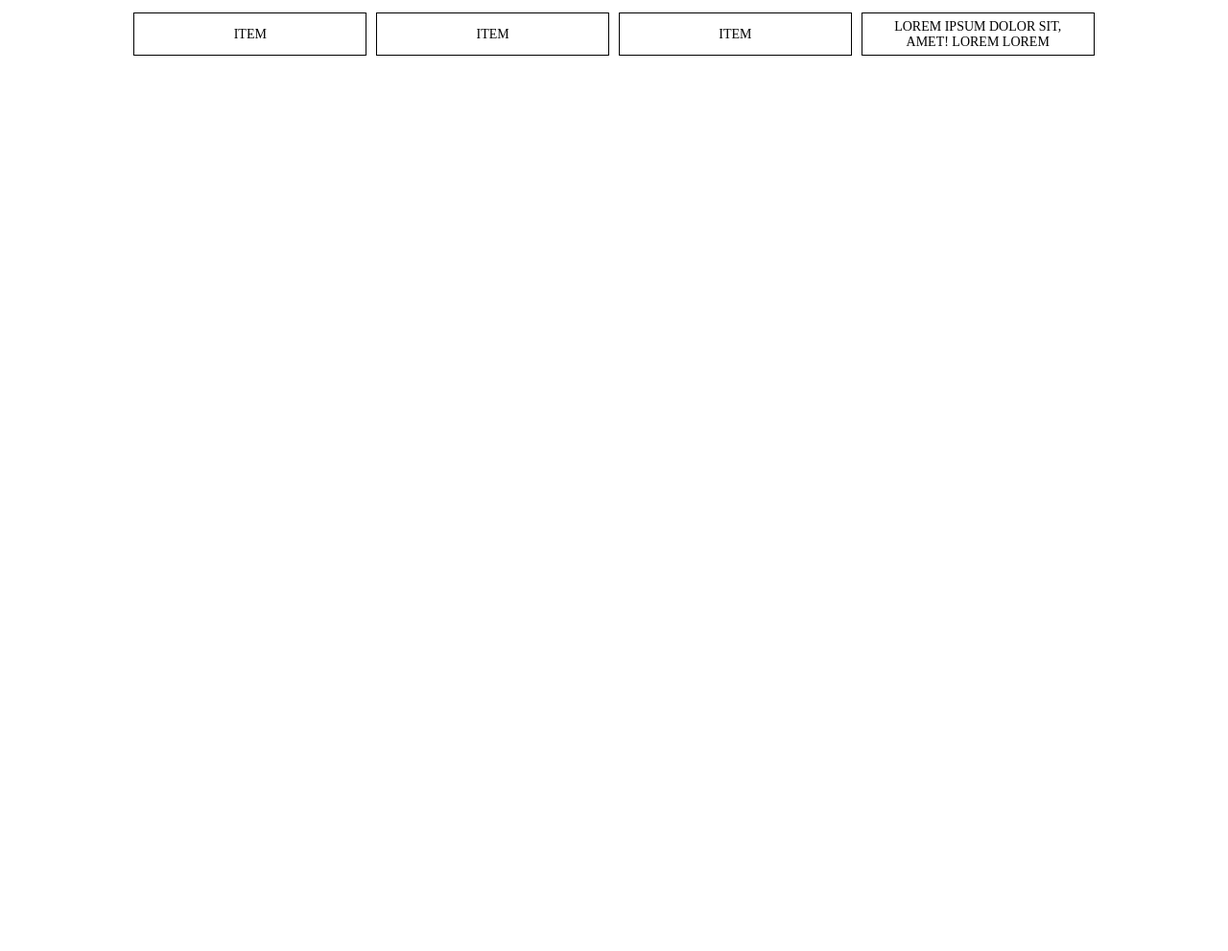
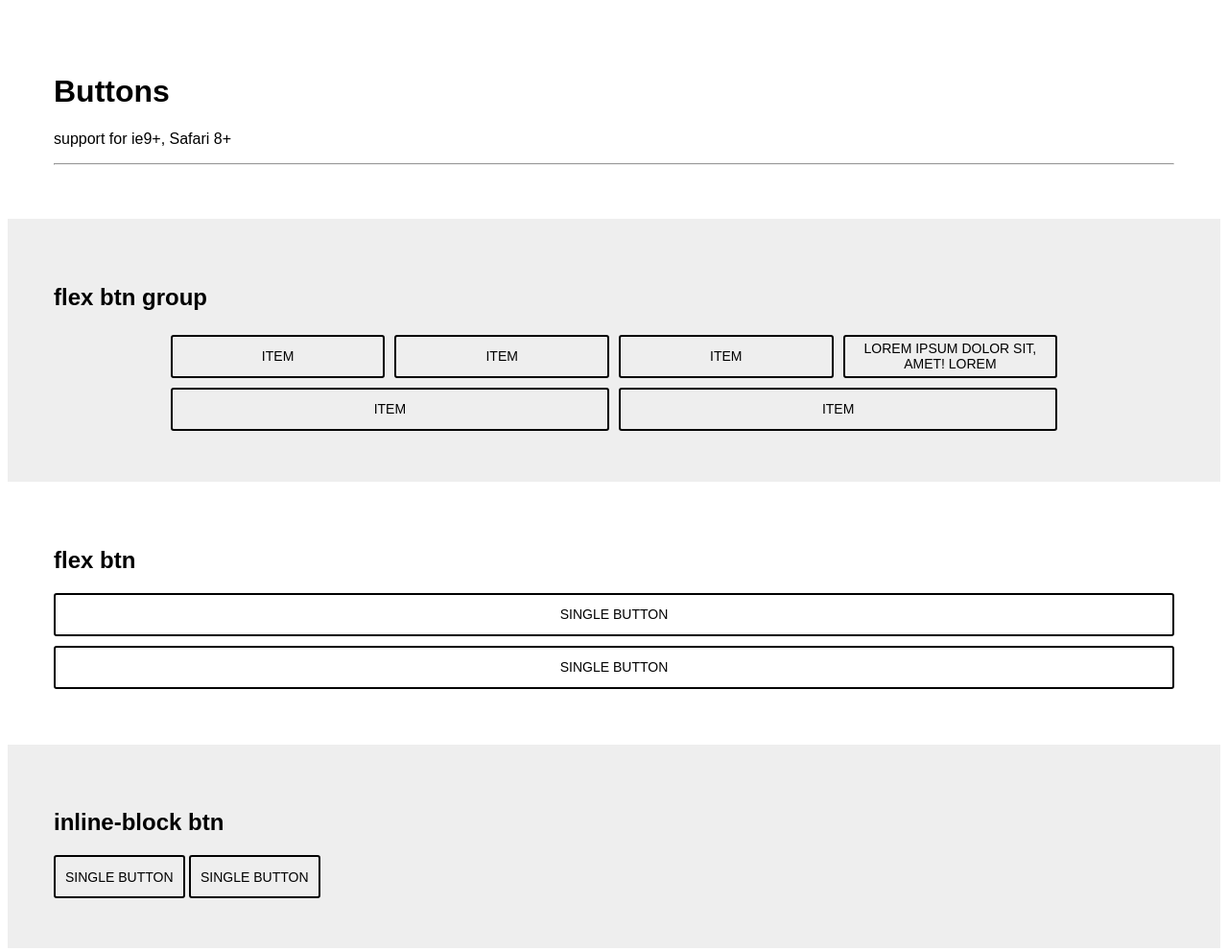
Before and after one commit to scottalguire/flex-btns, a website: page index.html in a window 1280 px wide. Shown: the whole page at 96% size. Before the commit the page ends 800 px from the top, so only its background shows below. Drawn offline with Linux system fonts and the light colour scheme.

Commit message:
adding btn contexts

```diff
--- a/index.html
+++ b/index.html
@@ -9,9 +9,16 @@
         <script src="main.js"></script>
     </head>
     <body>
+        <div class="row">
+            <h1>Buttons</h1>
+            <p>support for ie9+, Safari 8+</p>
+            <hr />
+        </div>
+        <div class="row">
+            <h2>flex btn group</h2>
             <div class="box">
                 <div href="#" class="btn-container">
-                <a href="#" class="btn"> <div>item</div> </a>
+                    <a href="#" class="btn"><div>item</div> </a>
                 </div>
                 <div href="#" class="btn-container">
                     <a href="#" class="btn"><div>item</div></a>
@@ -20,8 +27,25 @@
                     <a href="#" class="btn"><div>item</div></a>
                 </div>
                 <div href="#" class="btn-container">
-                <a href="#" class="btn"><div>Lorem ipsum dolor sit, amet! lorem lorem</div></a>
+                    <a href="#" class="btn"><div>Lorem ipsum dolor sit, amet! lorem</div></a>
                 </div>
+                <div href="#" class="btn-container">
+                    <a href="#" class="btn"><div>item</div></a>
+                </div>
+                <div href="#" class="btn-container">
+                    <a href="#" class="btn"><div>item</div></a>
+                </div>
+            </div>
+        </div>
+        <div class="row">
+            <h2>flex btn</h2>
+            <a href="#" class="btn btn-flex"><div>Single Button</div></a>
+            <a href="#" class="btn btn-flex"><div>Single Button</div></a>
+        </div>
+        <div class="row">
+            <h2>inline-block btn</h2>
+            <a href="#" class="btn"><div>Single Button</div></a>
+            <a href="#" class="btn"><div>Single Button</div></a>
         </div>
     </body>
 </html>
--- a/main.css
+++ b/main.css
@@ -20,9 +20,59 @@
   box-sizing: border-box;
 }
 
+body{
+  font-family: sans-serif;
+}
+
+.row{
+  padding:3em;
+}
+.row:nth-child(even){
+  background:#eee;
+}
+
+/* general btn class */
+.btn {
+  /* legacy fallbacks*/
+  display: inline-block;
+  /* modern */
+  border: 2px solid;
+  border-radius:3px;
+  height: 45px;
+  align-items: center;
+  justify-content: center;
+  text-decoration: none;
+  text-transform: uppercase;
+  color: #000;
+  padding: 0 10px;
+  text-align: center;
+  overflow: hidden;
+  font-family: inherit;
+  font-size: 14px;
+}
+
+.btn:hover {
+  background: #000;
+  color:#fff;
+  transition:0.2s all;
+  border:2px solid #000;
+}
+
+.btn.btn-flex{
+  display:flex;
+  margin-bottom:10px;
+}
+
+.btn > div{
+  position: relative;
+  top:50%;
+  transform: translateY(-50%);
+  -webkit-transform: translateY(-50%);
+  -ms-transform: translateY(-50%);
+}
+
 .box {
   /* modern */
-  /* display: flex; */
   flex-wrap: wrap;
   align-items: center;
   justify-content: center;
@@ -37,39 +87,29 @@
   display:inline-block;
   vertical-align: middle;
   /* modern follows */
-  /* display: flex; */
   flex-basis: 100%;
   flex-grow: 1;
   flex-shrink: 0;
   padding: 5px;
-  font-size: 14px;
   text-align: center;
-  text-transform: uppercase;
   border-radius: 3px;
 }
 .box .btn-container .btn {
   /* legacy fallbacks*/
-  /* display: table; */
   display: inline-block;
   /* modern */
   display: flex;
-  border: 1px solid;
   width: 100%;
   height: 45px;
   align-items: center;
   justify-content: center;
   text-decoration: none;
-  color: #000;
   padding: 0 10px;
   text-align: center;
   overflow: hidden;
 }
-.box .btn-container .btn:hover {
-  background: #eee;
-}
+
 .box .btn-container .btn > div {
-  /* display: table-cell;
-  vertical-align: middle; */
   position: relative;
   top:50%;
   transform: translateY(-50%);
@@ -118,9 +158,8 @@
     display: flex;
   }
 
-  .box .btn-container .btn > div {
-    /* display: table-cell;
-    vertical-align: middle; */
+  .box .btn-container .btn > div,
+  .btn.btn-flex > div {
     position: relative;
     top:auto;
     transform: translateY(0);
```
Lines whose indentation alone changed are shown as unchanged.
